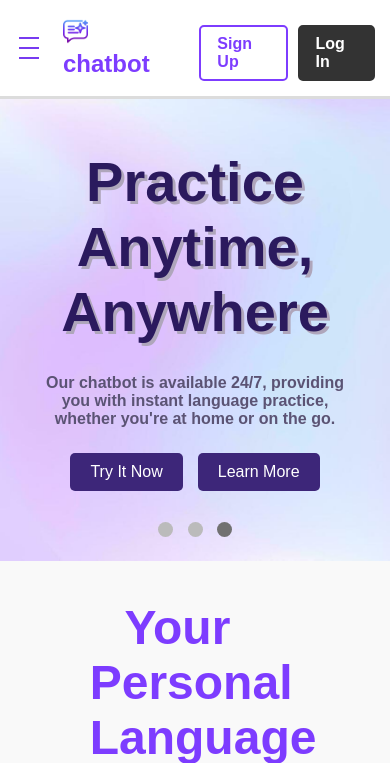
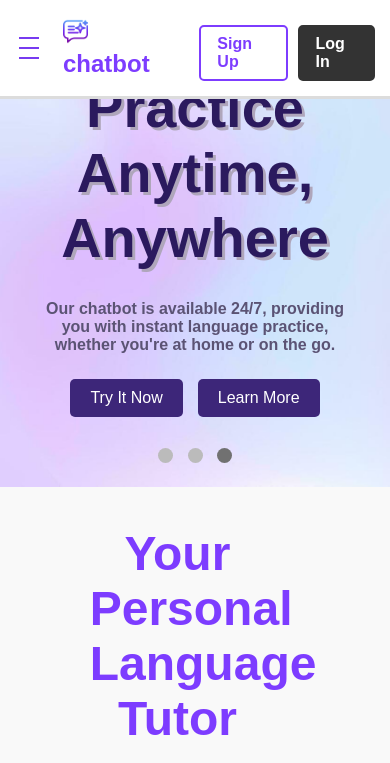
Before and after one commit to Mariam-Elbishbeashy/Language-Learning-Chatbot-Project, a PHP site: page / in a window 390 px wide. Shown: the top 763 px of the page. Run offline with PHP 8.4, Linux system fonts and the light colour scheme.

Commit message:
Add files via upload

```diff
--- a/Language-Learning-Chatbot/public/css/styles.css
+++ b/Language-Learning-Chatbot/public/css/styles.css
@@ -26,6 +26,7 @@ body {
   max-height: 80vh;
   position: relative;
   margin: auto;
+  margin-top: 25px;
   overflow: hidden;
 }
 
@@ -126,6 +127,11 @@ body {
   padding: 15px 50px;
   background-color: #ffffff;
   border-bottom: 3px solid #dcdcdc;
+  position: fixed;
+  top: 0;
+  width: 100%;
+  z-index: 1000;
+
 }
 
 .nav-links {
@@ -229,6 +235,27 @@ body {
 }
 
 @media (max-width: 768px) {
+  .dropdown-content {
+    display: none;
+    position: absolute;
+    background-color: white;
+    box-shadow: 0 8px 16px rgba(0, 0, 0, 0.1);
+    z-index: 1;
+    top: 100%;
+    left: 50%;
+    transform: translateX(-50%);
+    width: max-content;
+  }
+
+
+  .dropdown.active .dropdown-content {
+    display: block;
+  }
+
+
+  .dropdown-content a {
+    text-align: center;
+  }
   .nav-links {
       display: none;
       flex-direction: column;
@@ -1173,3 +1200,100 @@ a {
     padding: 20px;
   }
 }
+
+
+
+
+
+
+
+/*
+
+
+
+
+
+.about-us {
+  display: flex;
+  justify-content: space-between;
+  align-items: center;
+  padding: 5%;
+  background: rgb(238, 235, 243);
+  margin-top: 100px;
+  margin-bottom: 150px;
+}
+
+.about-content {
+  margin-right: 100px;
+  max-width: 500px;
+  text-shadow: 2px 2px #898192;
+  color: #dddcde;
+}
+
+.about-content h2 {
+
+  font-size: 2.5em;
+  margin-bottom: 10px;
+  text-shadow: 2px 2px #afa6bb;
+  color: #452692;
+}
+
+.about-content p {
+  font-size: 18px;
+  margin-bottom: 30px;
+}
+
+.about-image {
+  padding-left: 5%;
+}
+
+.about-img {
+  width: 80%;
+  height: auto;
+}/*
+
+/* Media query for mobile responsiveness *//*
+@media (max-width: 768px) {
+  .about-us {
+      flex-direction: column;
+      text-align: center;
+      padding: 20px;
+  }
+
+  .about-content {
+      margin: 0;
+      max-width: 100%;
+  }
+
+  .about-content h2 {
+      font-size: 28px;
+  }
+
+  .about-content p {
+      font-size: 16px;
+  }
+
+  .about-image {
+      padding-left: 0;
+      margin-bottom: 20px;
+  }
+
+  .about-img {
+      width: 80%;
+  }
+}
+
+@media (max-width: 480px) {
+  .about-content h2 {
+      font-size: 24px;
+  }
+
+  .about-content p {
+      font-size: 14px;
+  }
+
+  .about-img {
+      width: 100%;
+  }
+}
+*/
```
